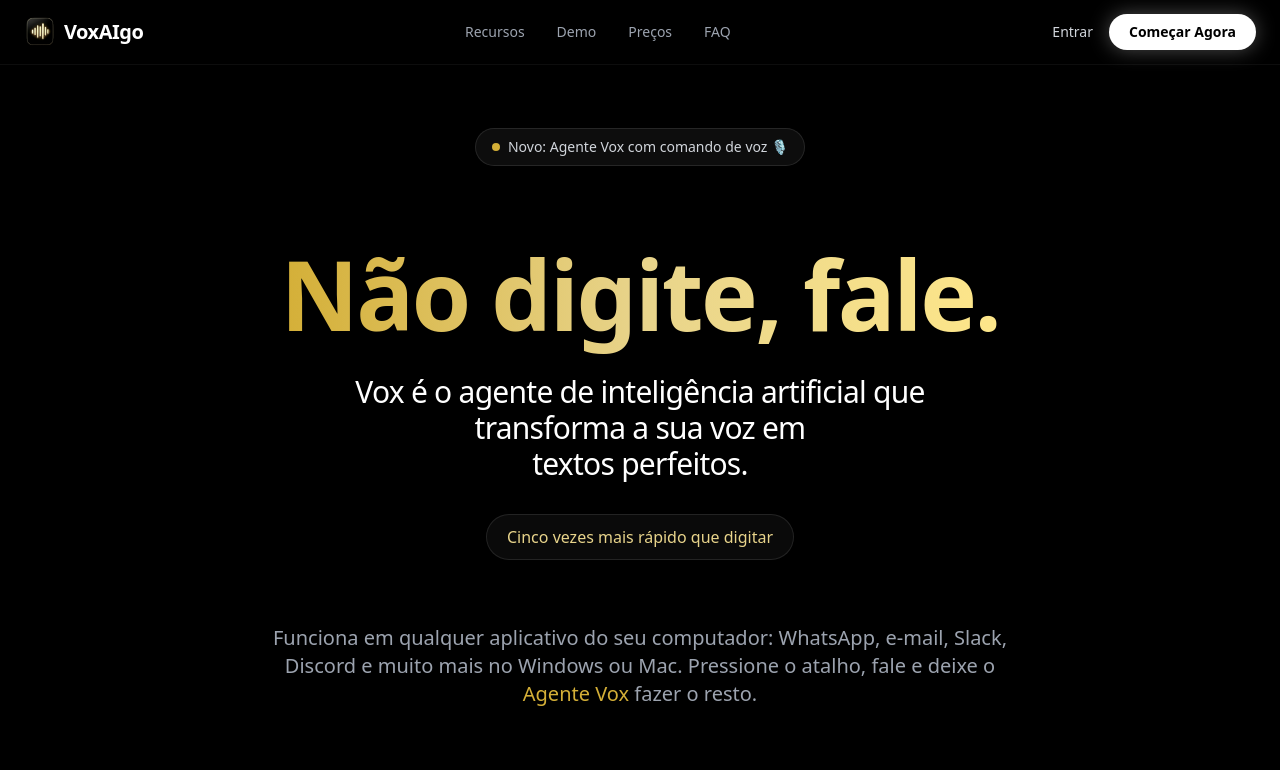
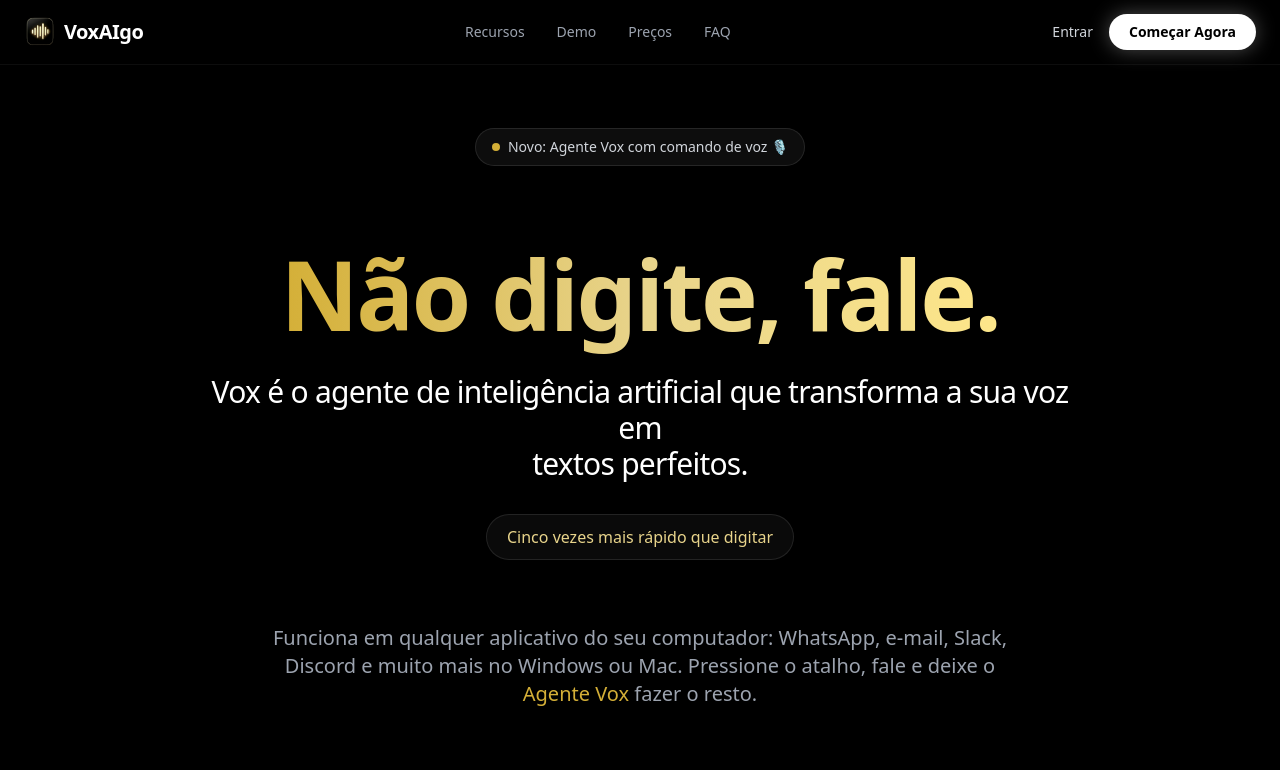
Before and after one commit to robbolivercreates/vibeflow-landing-page, a Next.js app: page / in a window 1280 px wide. Shown: the top 770 px of the page. Built offline with nearby package versions, Linux system fonts and the light colour scheme.

Commit message:
style: keep exact two lines for hero subtitle

```diff
--- a/app/page.tsx
+++ b/app/page.tsx
@@ -479,10 +479,9 @@ export default function Home() {
                                 variants={highlightFadeIn}
                                 initial="hidden"
                                 animate="visible"
-                                className="text-xl md:text-2xl lg:text-3xl font-medium tracking-tight leading-snug text-white mt-6 md:mt-8 max-w-2xl mx-auto"
+                                className="text-xl md:text-2xl lg:text-3xl font-medium tracking-tight leading-snug text-white mt-6 md:mt-8 max-w-4xl mx-auto"
                             >
-                                Vox é o agente de inteligência artificial que transforma a sua voz em<br />
-                                textos perfeitos.
+                                Vox é o agente de inteligência artificial que transforma a sua voz em<br className="hidden sm:block" /> textos perfeitos.
                             </motion.h2>
 
                             <motion.div
```
